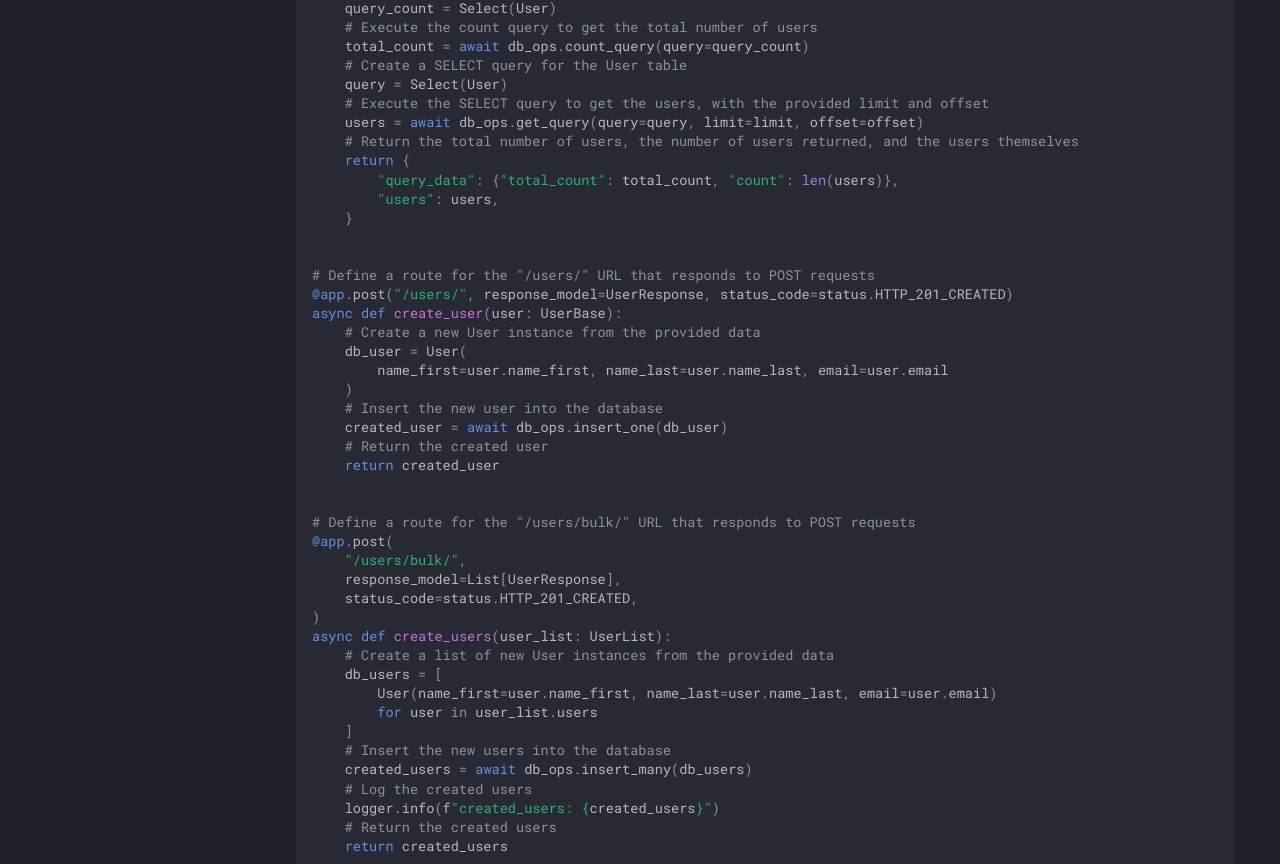
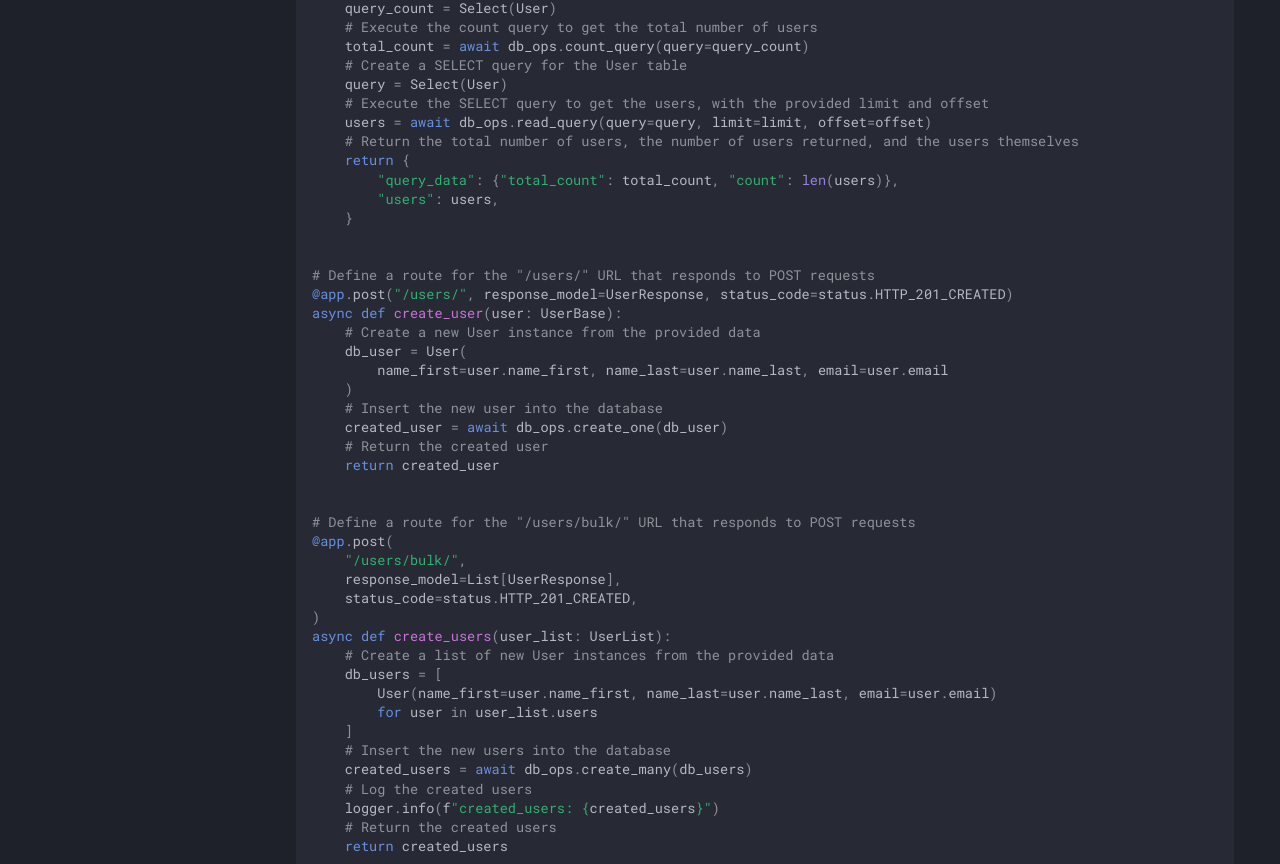
Before and after one commit to devsetgo/DevSetGo_Toolkit, an MkDocs documentation site: the page built from docs/example.md, in a window 1280 px wide and 1400 px high, scrolled down 3502 px. Shown: the part 147-1011 px from the top of the window. Built offline with MkDocs 1.6.1 and Material for MkDocs 9.7.7, drawn with Linux system fonts in a browser that asks for light colours; comment, search, counter and statistics services are not loaded; some of the changed text lies outside the part shown.

Commit message:
updating naming

```diff
--- a/docs/example.md
+++ b/docs/example.md
@@ -187,7 +187,7 @@ async def read_users(
     # Create a SELECT query for the User table
     query = Select(User)
     # Execute the SELECT query to get the users, with the provided limit and offset
-    users = await db_ops.get_query(query=query, limit=limit, offset=offset)
+    users = await db_ops.read_query(query=query, limit=limit, offset=offset)
     # Return the total number of users, the number of users returned, and the users themselves
     return {
         "query_data": {"total_count": total_count, "count": len(users)},
@@ -203,7 +203,7 @@ async def create_user(user: UserBase):
         name_first=user.name_first, name_last=user.name_last, email=user.email
     )
     # Insert the new user into the database
-    created_user = await db_ops.insert_one(db_user)
+    created_user = await db_ops.create_one(db_user)
     # Return the created user
     return created_user
 
@@ -221,7 +221,7 @@ async def create_users(user_list: UserList):
         for user in user_list.users
     ]
     # Insert the new users into the database
-    created_users = await db_ops.insert_many(db_users)
+    created_users = await db_ops.create_many(db_users)
     # Log the created users
     logger.info(f"created_users: {created_users}")
     # Return the created users
@@ -254,7 +254,7 @@ async def create_users_auto(qty: int = Query(100, le=1000, ge=1)):
         db_users.append(db_user)
 
     # Insert the new users into the database
-    created_users = await db_ops.insert_many(db_users)
+    created_users = await db_ops.create_many(db_users)
 
     # Log the number of created users
     logger.info(f"created_users: {len(created_users)}")
@@ -266,7 +266,7 @@ async def create_users_auto(qty: int = Query(100, le=1000, ge=1)):
 @app.get("/users/{userid}", response_model=UserResponse)
 async def read_user(userid: str):
     # Execute a SELECT query to get the user with the specified ID
-    users = await db_ops.get_query(Select(User).where(User.id == userid))
+    users = await db_ops.read_query(Select(User).where(User.id == userid))
     # If no users were found, raise a 404 error
     if not users:
         logger.info(f"user not found: {userid}")
```
Also changed, not shown: docs/baseschema.md (+5 -5 lines), 1 other file.
